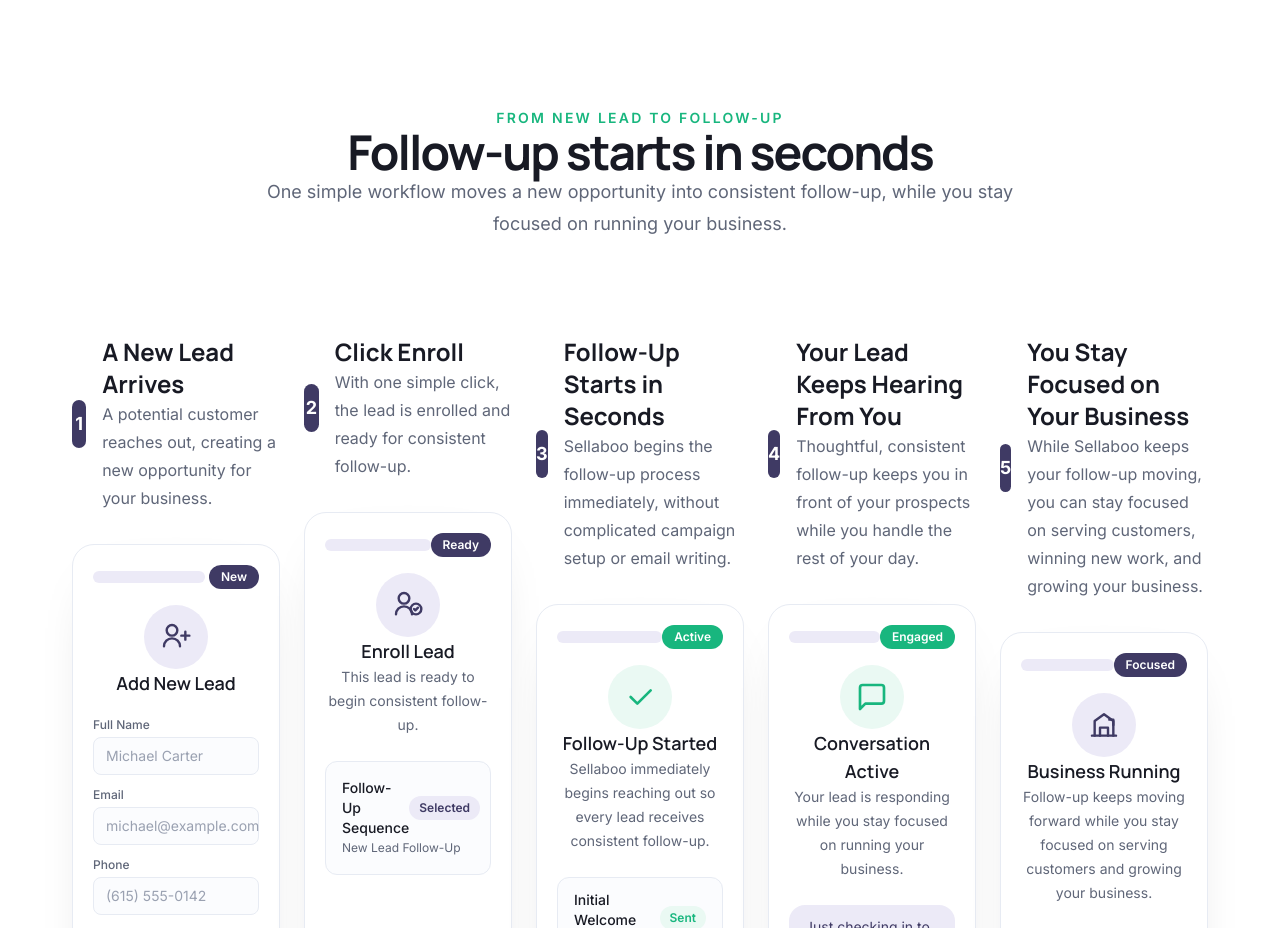
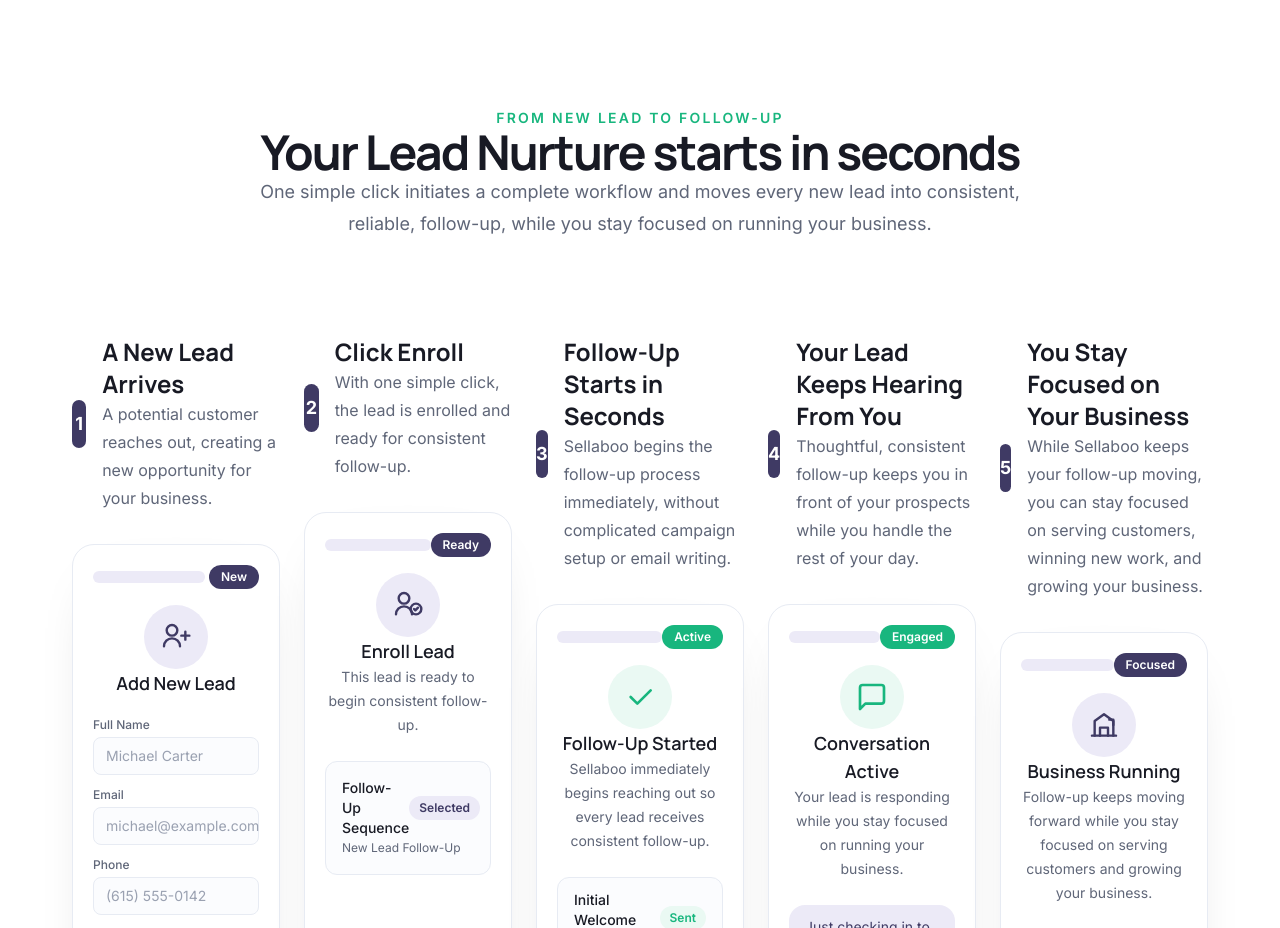
Before and after one commit to Sellaboo-dev/sellaboo-marketing, a Next.js app: page / in a window 1280 px wide. Shown: the part 6800-7728 px from the top of the page. Built offline with nearby package versions, Linux system fonts and the light colour scheme.

Commit message:
Changed text in Followup Journey section.

```diff
--- a/components/sections/follow-up-journey/FollowUpJourneySection.tsx
+++ b/components/sections/follow-up-journey/FollowUpJourneySection.tsx
@@ -21,12 +21,12 @@ export function FollowUpJourneySection() {
             id="follow-up-journey-heading"
             className="mt-4 font-[family:var(--font-manrope)] text-4xl font-bold tracking-[-0.04em] text-[#181A24] sm:text-5xl"
           >
-            Follow-up starts in seconds
+            Your Lead Nurture starts in seconds
           </h2>
 
           <p className="mt-6 text-lg leading-8 text-[#5F6678]">
-            One simple workflow moves a new opportunity into consistent
-            follow-up, while you stay focused on running your business.
+            One simple click initiates a complete workflow and moves every new lead into consistent,
+            reliable, follow-up, while you stay focused on running your business.
           </p>
         </div>
 
```
